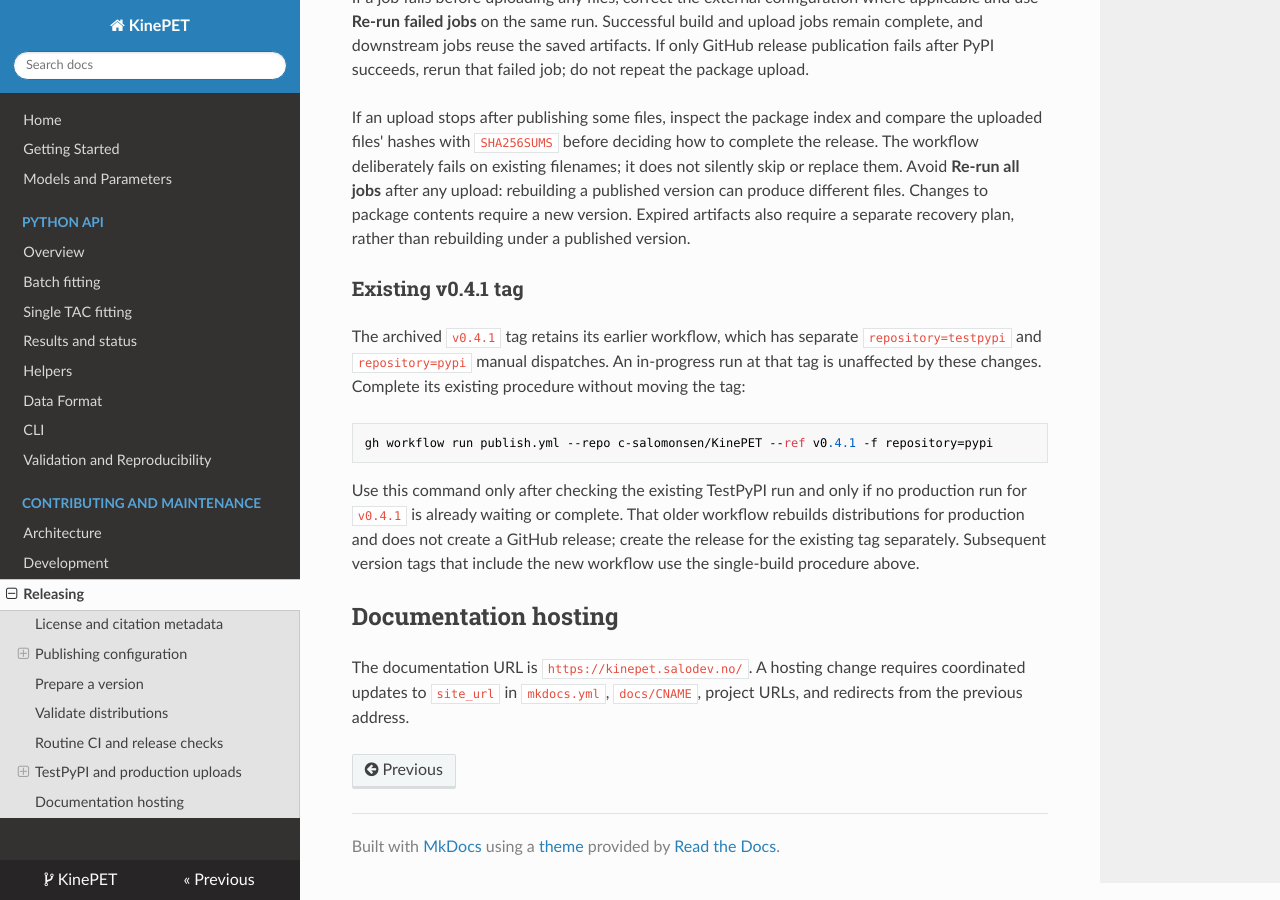
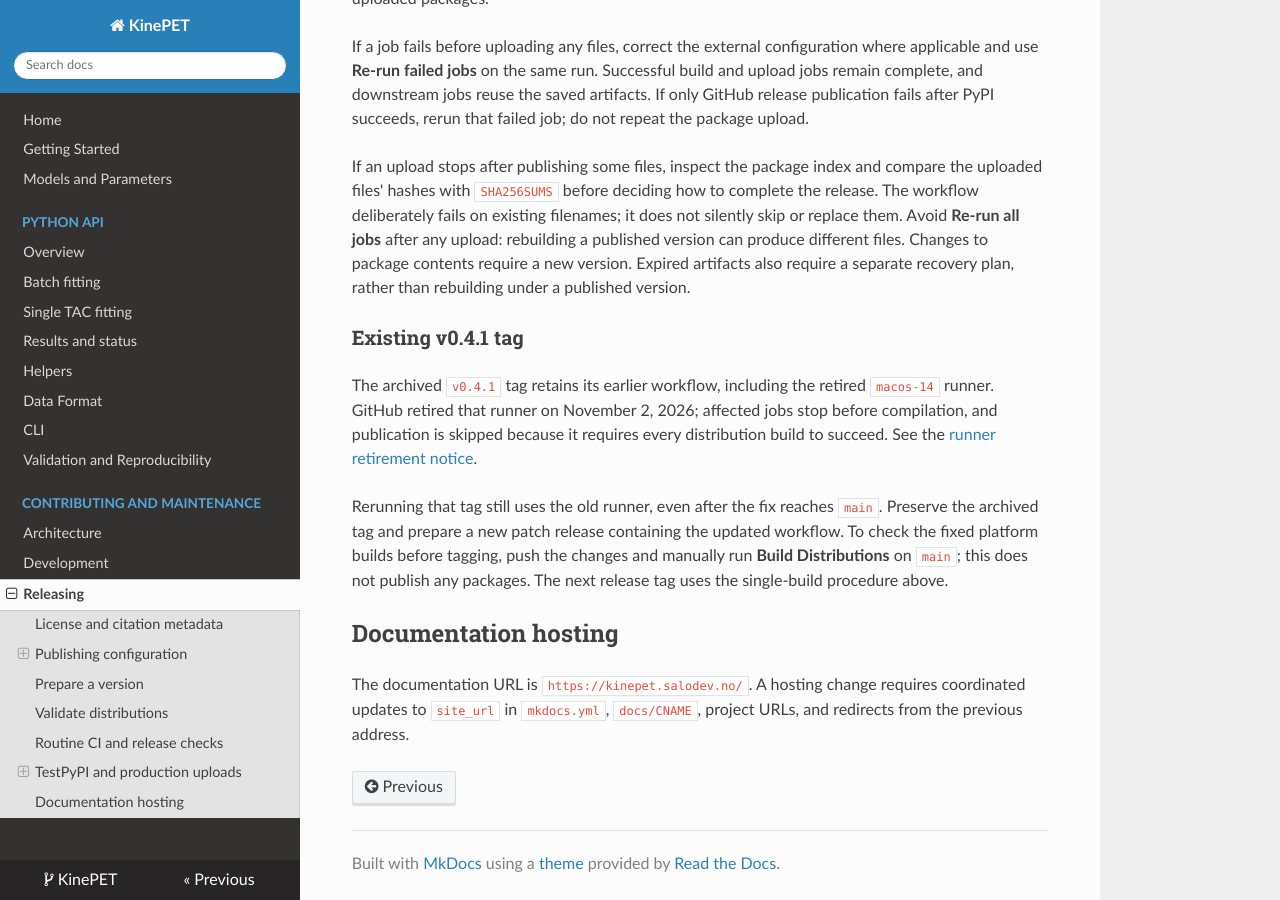
Before and after one commit to c-salomonsen/KinePET, an MkDocs documentation site: the page built from docs/releasing.md, in a window 1280 px wide and 900 px high, scrolled down 4738 px. Built offline with MkDocs 1.6.1, drawn with Linux system fonts in a browser that asks for light colours; nearby versions of some CDN libraries; a script that is not in the unit is left out; some of the changed text lies outside the part shown.

Commit message:
ci: replace retired macOS runner for Apple Silicon wheels

````diff
--- a/docs/releasing.md
+++ b/docs/releasing.md
@@ -113,7 +113,9 @@ Build a wheel from the source archive. Install it into a clean environment
 outside the checkout and run `scripts/wheel_smoke.py` against that installation.
 
 CI builds CPython 3.11–3.13 wheels on Linux, Windows, and macOS and runs numerical
-installed-wheel checks. Publication requires successful Python and C++ tests,
+installed-wheel checks. macOS wheels target Apple Silicon (`arm64`) and build on
+the `macos-15` runner; Intel macOS wheels are not included in this matrix.
+Publication requires successful Python and C++ tests,
 CLI checks, a documentation build, distribution builds, archive checks, and
 release metadata validation.
 
@@ -226,20 +228,17 @@ separate recovery plan, rather than rebuilding under a published version.
 
 ### Existing v0.4.1 tag
 
-The archived `v0.4.1` tag retains its earlier workflow, which has separate
-`repository=testpypi` and `repository=pypi` manual dispatches. An in-progress run
-at that tag is unaffected by these changes. Complete its existing procedure
-without moving the tag:
+The archived `v0.4.1` tag retains its earlier workflow, including the retired
+`macos-14` runner. GitHub retired that runner on November 2, 2026; affected jobs
+stop before compilation, and publication is skipped because it requires every
+distribution build to succeed. See the
+[runner retirement notice](https://github.com/actions/runner-images/issues/13518).
 
-```bash
-gh workflow run publish.yml --repo c-salomonsen/KinePET --ref v0.4.1 -f repository=pypi
-```
-
-Use this command only after checking the existing TestPyPI run and only if no
-production run for `v0.4.1` is already waiting or complete. That older workflow
-rebuilds distributions for production and does not create a GitHub release;
-create the release for the existing tag separately. Subsequent version tags
-that include the new workflow use the single-build procedure above.
+Rerunning that tag still uses the old runner, even after the fix reaches `main`.
+Preserve the archived tag and prepare a new patch release containing the updated
+workflow. To check the fixed platform builds before tagging, push the changes
+and manually run **Build Distributions** on `main`; this does not publish any
+packages. The next release tag uses the single-build procedure above.
 
 ## Documentation hosting
 
````
Also changed, not shown: CHANGELOG.md (+2 -0 lines), 1 other file.
